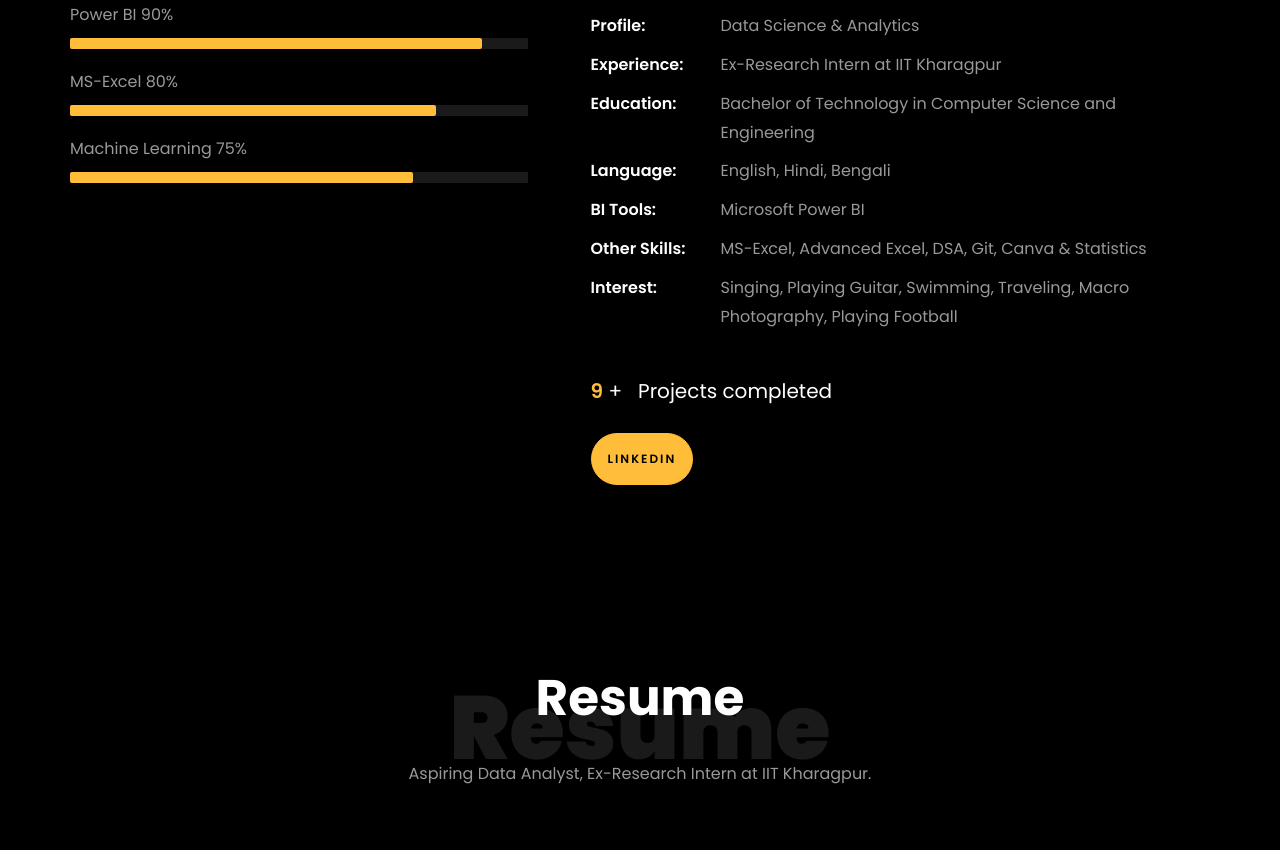
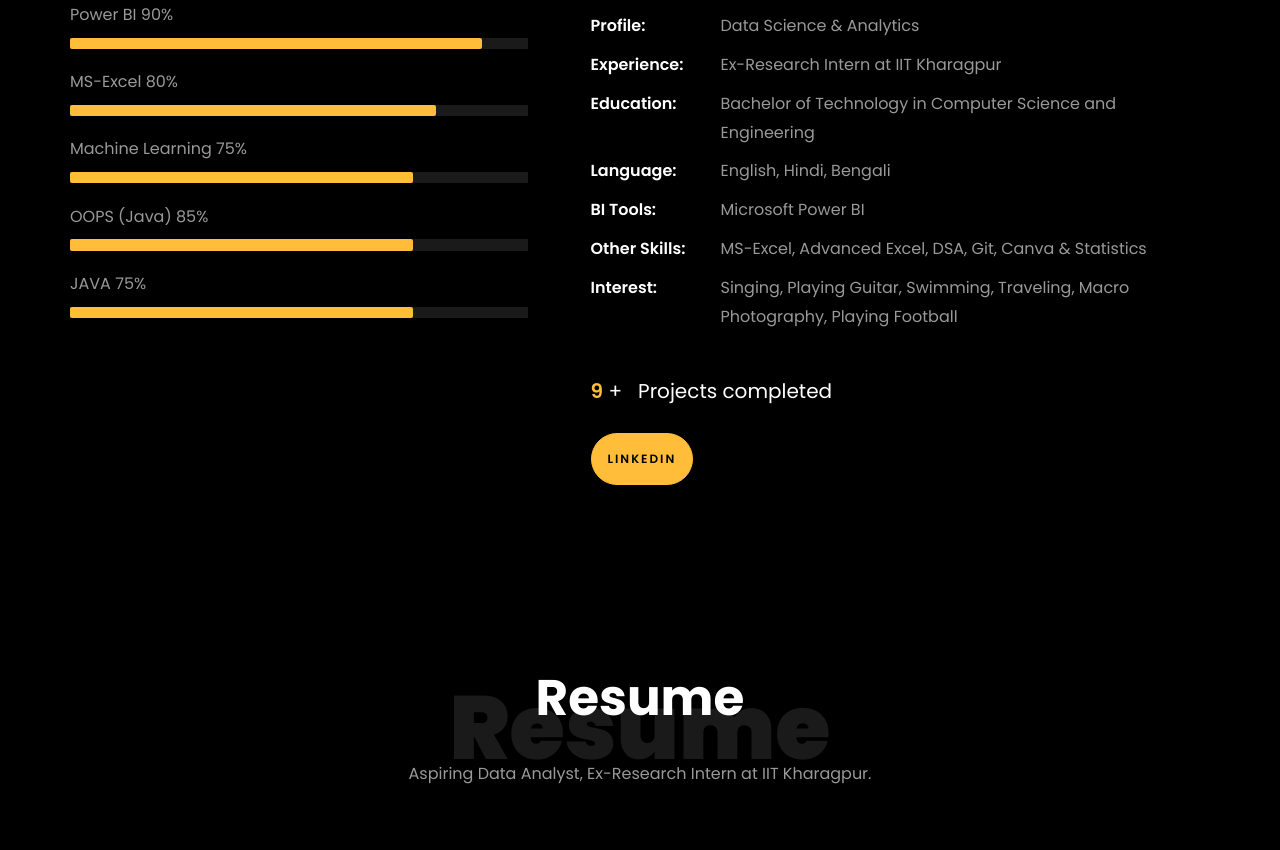
Before and after one commit to anamitra-22/anamitra-22.github.io, a plain HTML site: page index.html in a window 1280 px wide. Shown: the part 1248-2098 px from the top of the page. Drawn offline with Linux system fonts and the light colour scheme; animation ran at ten frames a second; files whose address does not match are found by name.

Commit message:
Update index.html

```diff
--- a/index.html
+++ b/index.html
@@ -258,6 +258,18 @@
 										<div class="progress-bar" role="progressbar" style="width: 75%" aria-valuenow="75" aria-valuemin="0"
 											aria-valuemax="100"></div>
 									</div>
+
+									<span>OOPS (Java)</span> <span class="pull-right">85%</span>
+									<div class="progress">
+										<div class="progress-bar" role="progressbar" style="width: 75%" aria-valuenow="75" aria-valuemin="0"
+											aria-valuemax="100"></div>
+									</div>
+
+									<span>JAVA</span> <span class="pull-right">75%</span>
+									<div class="progress">
+										<div class="progress-bar" role="progressbar" style="width: 75%" aria-valuenow="75" aria-valuemin="0"
+											aria-valuemax="100"></div>
+									</div>
 								</div>
 							</div>
 						</div>
@@ -486,7 +498,7 @@
           <div class="col-md d-flex justify-content-center counter-wrap ftco-animate">
             <div class="block-18">
               <div class="text">
-                <strong class="number" data-number="4200">0</strong>
+                <strong class="number" data-number="4500">0</strong>
                 <span>Followers on LinkedIn</span>
               </div>
             </div>
```
